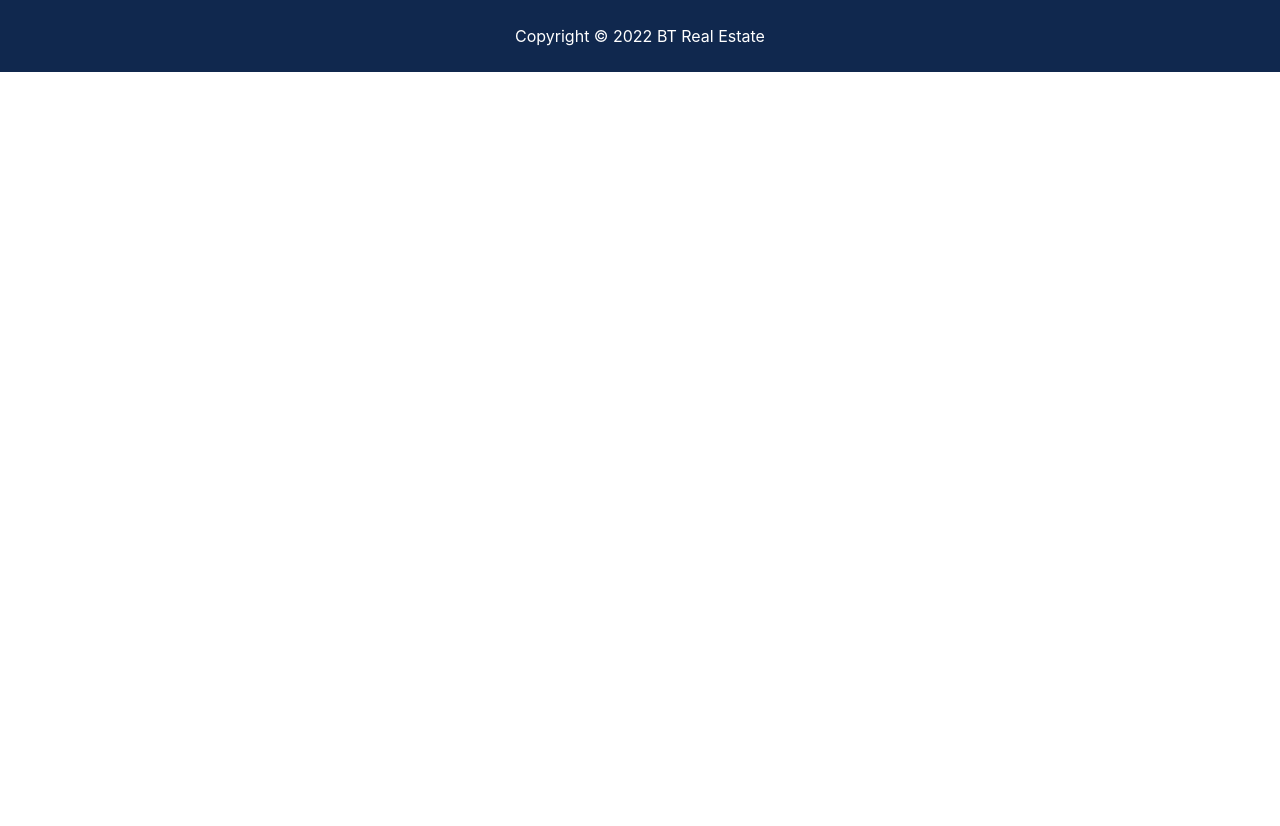
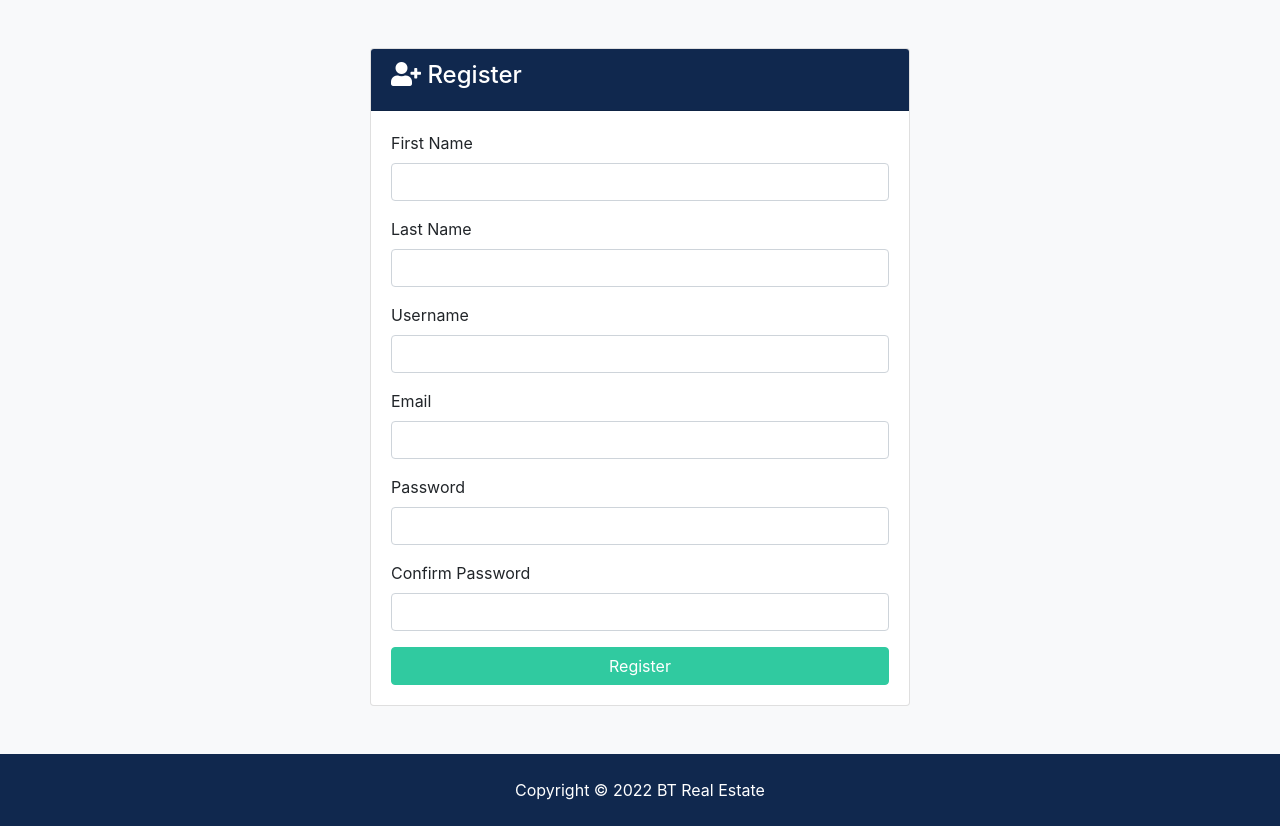
Before and after one commit to peidrao/btre, a Django app: page /register/ in a window 1280 px wide. Shown: the part 128-954 px from the top of the page. Before the commit the page ends 200 px from the top, so only its background shows below. Run offline with Django 4.2, Linux system fonts and the light colour scheme; some libraries are stand-ins or nearby versions.

Commit message:
add: login and register pages

```diff
--- a/templates/accounts/register.html
+++ b/templates/accounts/register.html
@@ -6,8 +6,49 @@
 {% block navbar %}{% include 'partials/navbar.html'  %}{% endblock navbar %}
 
 {% block content %}
-
-
+<section id="register" class="bg-light py-5">
+    <div class="container">
+      <div class="row">
+        <div class="col-md-6 mx-auto">
+          <div class="card">
+            <div class="card-header bg-primary text-white">
+              <h4>
+                <i class="fas fa-user-plus"></i> Register</h4>
+            </div>
+            <div class="card-body">
+                <form action="index.html">
+                  <div class="form-group">
+                  <label for="first_name">First Name</label>
+                  <input type="text" name="first_name" class="form-control" required>
+                </div>
+                <div class="form-group">
+                  <label for="last_name">Last Name</label>
+                  <input type="text" name="last_name" class="form-control" required>
+                </div>
+                <div class="form-group">
+                  <label for="username">Username</label>
+                  <input type="text" name="username" class="form-control" required>
+                </div>
+                <div class="form-group">
+                  <label for="email">Email</label>
+                  <input type="email" name="email" class="form-control" required>
+                </div>
+                <div class="form-group">
+                  <label for="password2">Password</label>
+                  <input type="password" name="password" class="form-control" required>
+                </div>
+                <div class="form-group">
+                  <label for="password">Confirm Password</label>
+                  <input type="password" name="password2" class="form-control" required>
+                </div>
+                <input type="submit" value="Register" class="btn btn-secondary btn-block">
+              </form>
+            </div>
+          </div>
+        </div>
+      </div>
+    </div>
+</section>
 {% endblock content %}
 
 {% block footer %}{% include 'partials/footer.html'  %}{% endblock footer %}
```
Also changed, not shown: templates/accounts/login.html (+29 -0 lines).
